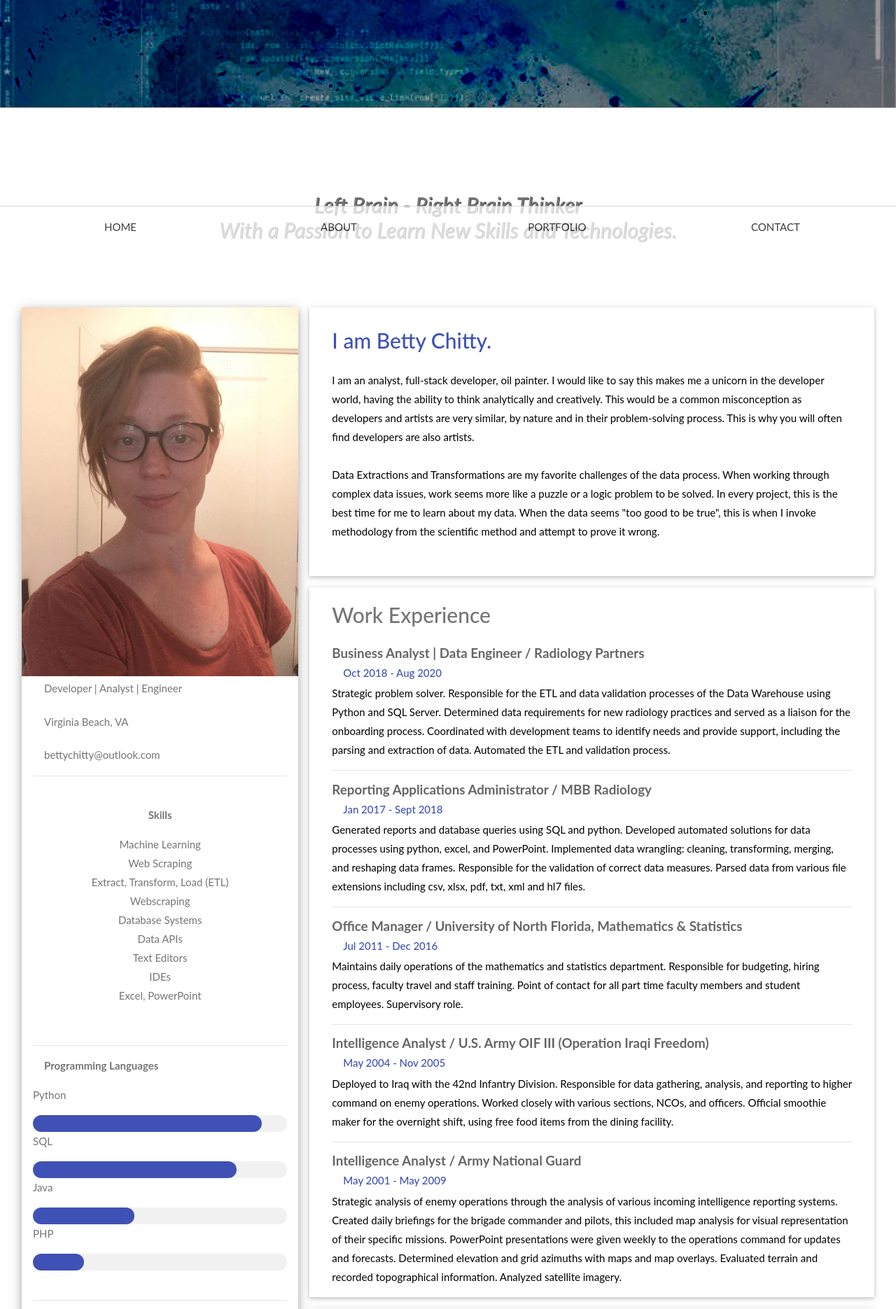
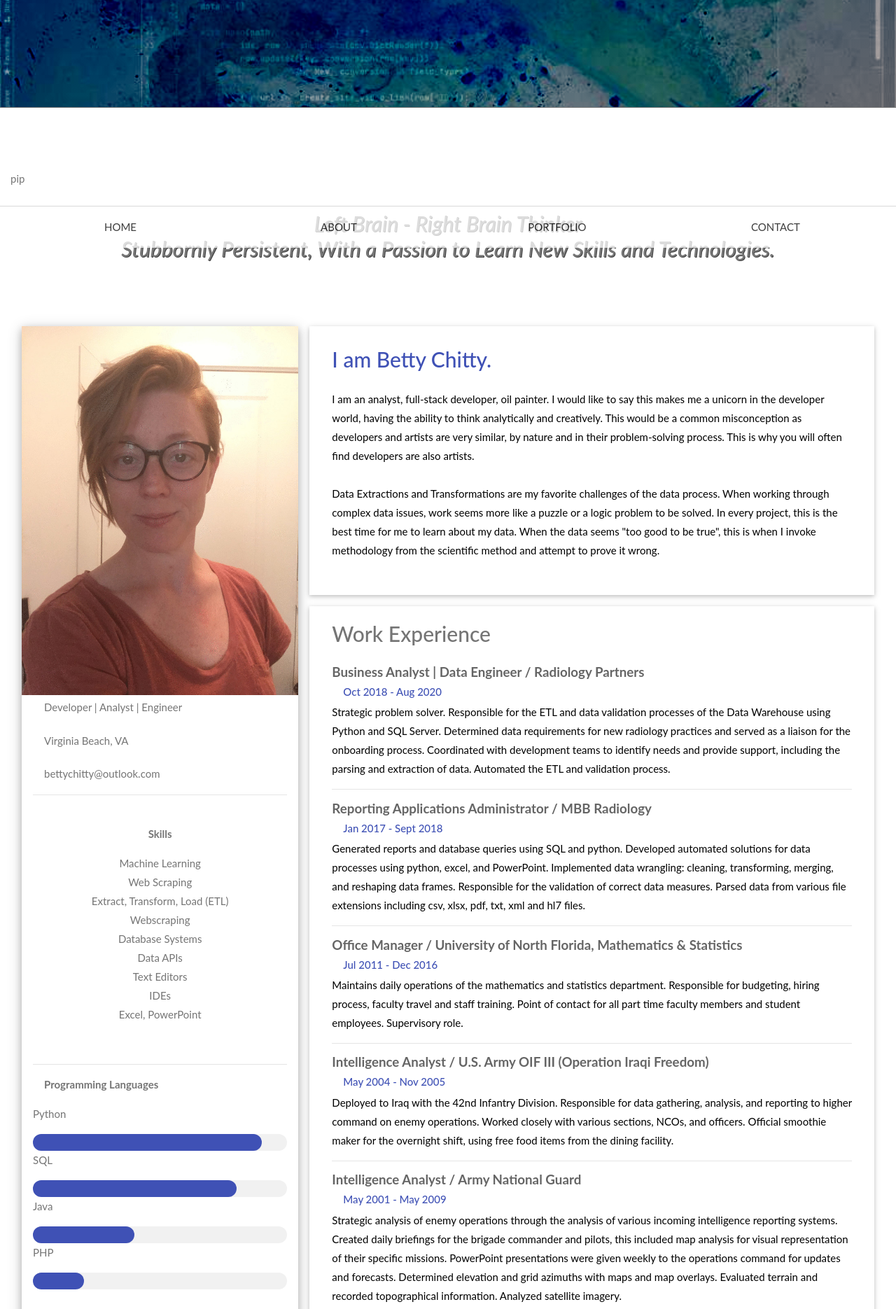
Before and after one commit to DataBettyLBRB/portfolio, a Flask app: page /about in a window 1280 px wide. Shown: the part 446-2316 px from the top of the page at 70% size. Run offline with Flask 2, Linux system fonts and the light colour scheme; some libraries are stand-ins or nearby versions.

Commit message:
requirements, procfile

```diff
--- a/templates/about.html
+++ b/templates/about.html
@@ -8,13 +8,13 @@
     </style>
 {% endblock %}
 
-{% block content %}
+{% block content %}pip
 <!-- Page Container -->
 <div class="w3-content w3-margin-top" style="max-width:1400px;">
 
   <div class="w3-panel w3-center w3-margin w3-padding-16">
     <h2 class="w3-monospace" style="text-shadow:1px 1px 0 #444">
-      <i>Left Brain - Right Brain Thinker <br> With a Passion to Learn New Skills
+      <i>Left Brain - Right Brain Thinker <br> Stubbornly Persistent, With a Passion to Learn New Skills
       and Technologies.</i></h2>
     <br>
     <br>
```
Also changed, not shown: requirements.txt (added, +34 -0 lines), docker-compose.yml (deleted), 2 other files.
